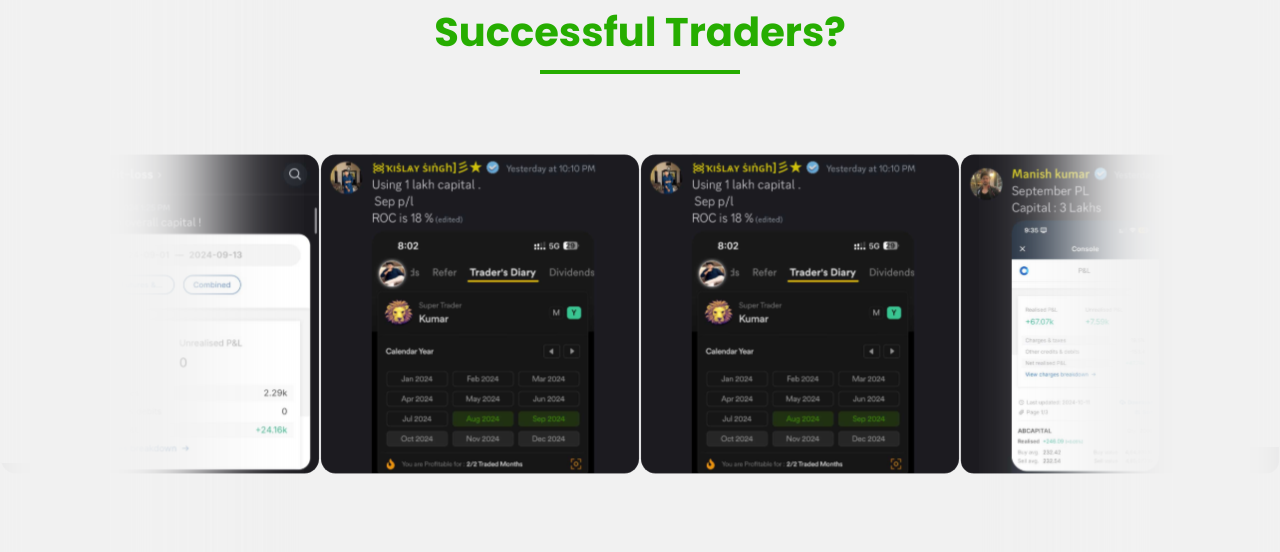
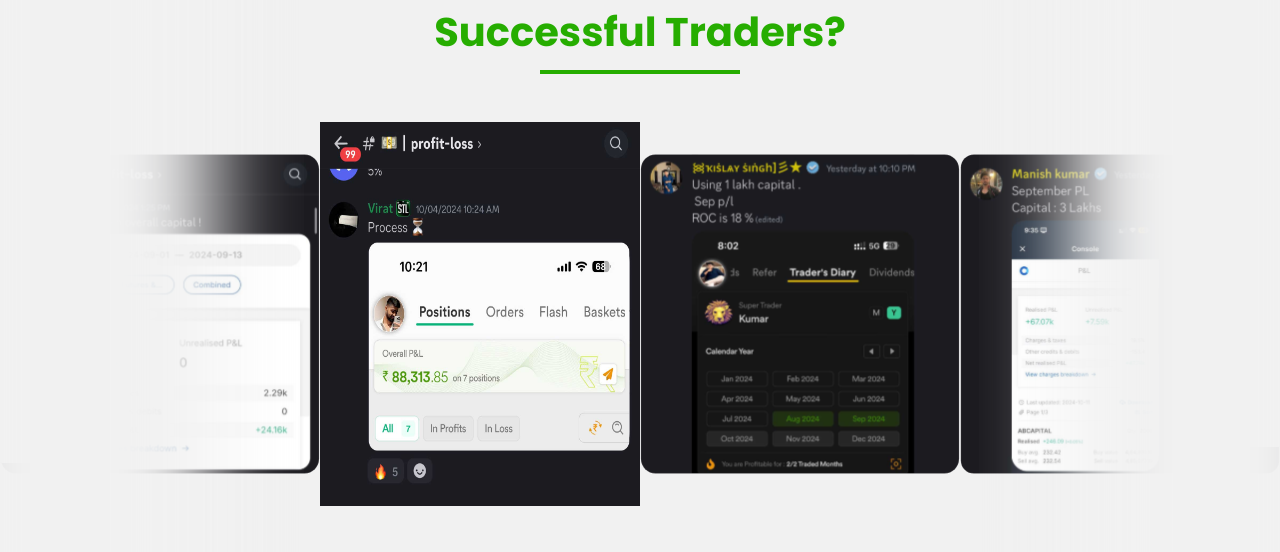
Before and after one commit to vikrantkkk/investing, a React (Vite) app: page / in a window 1280 px wide. Shown: the part 5780-6332 px from the top of the page. Built offline with nearby package versions, Linux system fonts and the light colour scheme; a web font is replaced by a local one.

Commit message:
image added and modified hamburger design

```diff
--- a/src/common/CustomButtonForMobile.jsx
+++ b/src/common/CustomButtonForMobile.jsx
@@ -20,7 +20,7 @@ const CustomButtonForMobile = () => {
         onClick={handleClickEnglish}
 
       >
-        <div className="dark:text-white">19th January 2025 | 06:00 PM</div>
+        <div className="dark:text-white">19th January 2025 | 12:00 PM</div>
         <button
           className="p-4 text-black rounded-md w-[300px] transition-all duration-300"
           style={{
@@ -45,7 +45,7 @@ const CustomButtonForMobile = () => {
         className="flex justify-center items-center gap-2 flex-col border-2 border-[#007AFF] p-4 rounded-md"
         onClick={handleClickHindi}
       >
-        <div className="dark:text-white">19th January 2025 | 12:00 PM</div>
+        <div className="dark:text-white">19th January 2025 | 06:00 PM</div>
         <button
           className="p-4 text-white rounded-md w-[300px] transition-all duration-300"
           style={{
--- a/src/common/TemporaryDrawer.jsx
+++ b/src/common/TemporaryDrawer.jsx
@@ -10,6 +10,7 @@ import ListItemButton from "@mui/material/ListItemButton";
 import ListItemIcon from "@mui/material/ListItemIcon";
 import ListItemText from "@mui/material/ListItemText";
 import MenuIcon from "@mui/icons-material/Menu";
+import CloseIcon from "@mui/icons-material/Close";
 import WebIcon from "@mui/icons-material/Web";
 import PhoneIcon from "@mui/icons-material/Phone";
 import logo from "../assets/svg/home.svg";
@@ -21,7 +22,6 @@ export default function TemporaryDrawer() {
   const location = useLocation();
   const { darkMode } = useDarkMode();
 
-  // Scroll to the top whenever the route changes
   React.useEffect(() => {
     window.scrollTo(0, 0);
   }, [location]);
@@ -94,7 +94,7 @@ export default function TemporaryDrawer() {
     <div className="">
       <Button onClick={toggleDrawer(true)}>
         <div className={`text-black ${darkMode ? 'text-gray-400' : 'text-black'}`}>
-          <MenuIcon />
+          {open ? <CloseIcon /> : <MenuIcon />}
         </div>
       </Button>
       <Drawer open={open} onClose={toggleDrawer(false)}>
--- a/src/components/Header.jsx
+++ b/src/components/Header.jsx
@@ -52,7 +52,7 @@ const Header = () => {
           </Link>
         </div>
 
-        <div className="flex md:gap-6 gap-2 items-center justify-center">
+        <div className="flex md:gap-6 items-center justify-center">
           {/* <button
             onClick={() => setDarkMode(!darkMode)}
             className={`ml-4 p-2 rounded ${
--- a/src/components/Traders.jsx
+++ b/src/components/Traders.jsx
@@ -1,6 +1,8 @@
 import React from "react";
 import imageblur1 from "../assets/svg/imageblur1.svg";
 import imageblur2 from "../assets/svg/imageblur2.svg";
+import imageblur3 from "../assets/jpg/shourya.jpg";
+import imageblur4 from "../assets/jpg/virat.jpg";
 import imagemiddle from "../assets/svg/imagemiddle.svg";
 import Rectangle9 from "../assets/svg/Rectangle9.svg";
 import Rectangle10 from "../assets/svg/Rectangle10.svg";
@@ -31,23 +33,23 @@ const imageData = [
     width: "242px",
   },
   {
-    id: 1,
-    src: imageblur1,
-    alt: "Image Blur 1",
+    id: 3,
+    src: imageblur3,
+    alt: "Image Blur 3",
     height: "200px",
     width: "200px",
   },
   {
-    id: 3,
+    id: 5,
     src: imagemiddle,
     alt: "Image Middle",
     height: "200px",
     width: "200px",
   },
   {
-    id: 1,
-    src: imageblur1,
-    alt: "Image Blur 1",
+    id: 4,
+    src: imageblur4,
+    alt: "Image Blur 4",
     height: "200px",
     width: "200px",
   },
@@ -162,7 +164,7 @@ const Traders = () => {
       <img
         src={polldark}
         alt={polldark}
-        className="absolute dark:block hidden top-20 w-[120px] left-0"
+        className="absolute dark:block hidden md:top-10 top-20 w-[120px] md:left-32"
       />
     </div>
   );
```
Also changed, not shown: src/assets/jpg/shourya.jpg (added), src/assets/jpg/virat.jpg (added).
